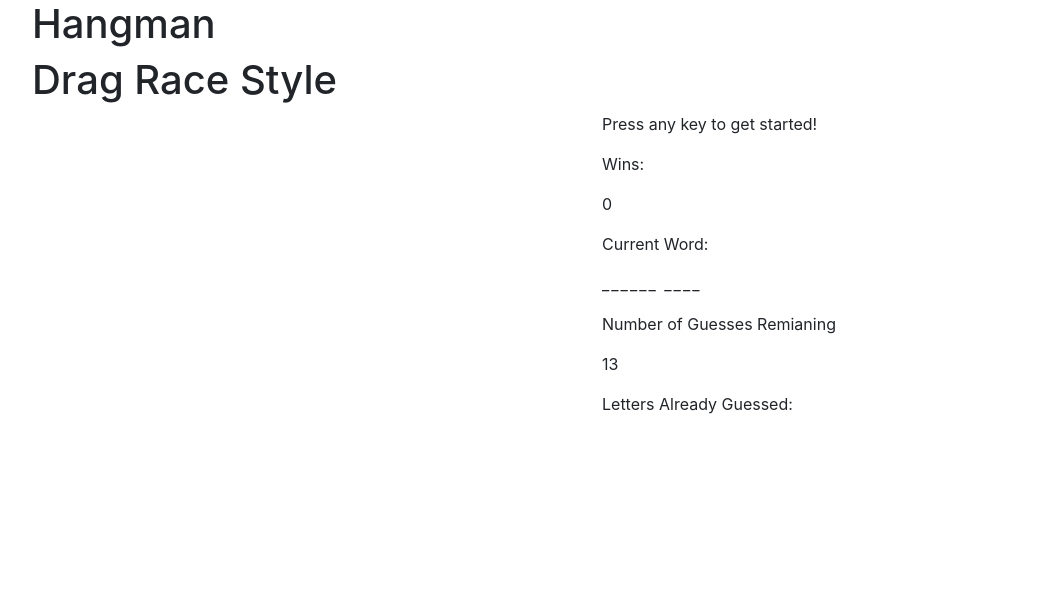
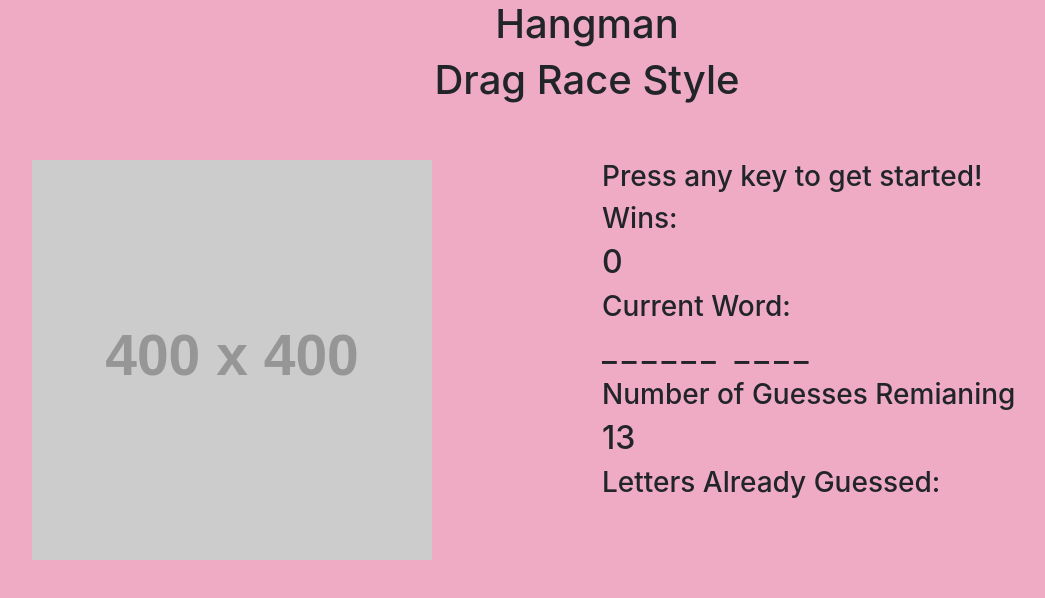
Before and after one commit to tonythetiger323/Word-Guess-Game, a plain HTML site: page index.html in a window 1280 px wide. Shown: the whole page, without its empty margins (53-1098 px from the left). Drawn offline with nearby package versions, Linux system fonts and the light colour scheme; placeholder pictures from the web are drawn by us.

Commit message:
Added some styling to page

```diff
--- a/index.html
+++ b/index.html
@@ -10,31 +10,30 @@
         crossorigin="anonymous">
 </head>
 
-<body>
+<body style="background-color:#EFAAC4">
     <div class="container">
         <div class="row">
             <div class="col-md-12">
-                <h1>Hangman</h1>
-                <h1>Drag Race Style</h1>
+                <h1 class="text-center">Hangman</h1>
+                <h1 class="text-center">Drag Race Style</h1>
             </div>
         </div>
     </div>
-
     <div class="container">
         <div class="row">
-            <div class="col-md-6">
-
+            <div class="col-md-6 mt-5">
+                <img src="https://via.placeholder.com/400x400">
             </div>
-            <div class="col-md-6">
-                <p>Press any key to get started!</p>
-                <p>Wins:</p>
-                <p id="wins"></p>
-                <p>Current Word:</p>
-                <p id="currentWord" style="letter-spacing:2px"></p>
-                <p>Number of Guesses Remianing</p>
-                <p id="numberRemaining"></p>
-                <p>Letters Already Guessed:</p>
-                <p id="lettersGuessed"></p>
+            <div class="col-md-6 mt-5">
+                <p class="h3">Press any key to get started!</p>
+                <p class="h3">Wins:</p>
+                <p id="wins" class="h2"></p>
+                <p class="h3">Current Word:</p>
+                <p id="currentWord" class="h2" style="letter-spacing:5px"></p>
+                <p class="h3">Number of Guesses Remianing</p>
+                <p id="numberRemaining" class="h2"></p>
+                <p class="h3">Letters Already Guessed:</p>
+                <p id="lettersGuessed" class="h2"></p>
             </div>
         </div>
     </div>
```
